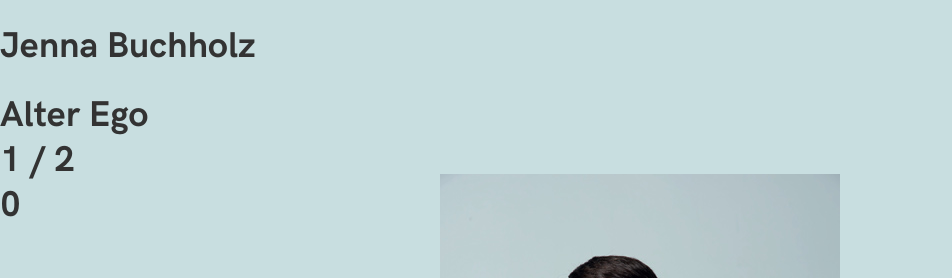
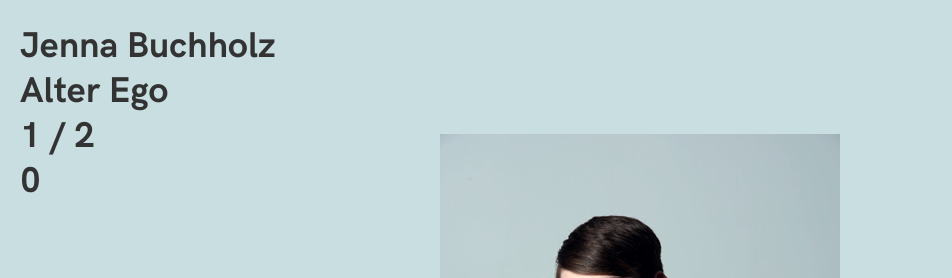
Before and after one commit to AntonyOtero/jenna-buchholz, a plain HTML site: page index.html in a window 1280 px wide. Shown: the top 278 px of the page, without its empty margins (0-952 px from the left). Drawn offline with Linux system fonts and the light colour scheme.

Commit message:
Adjust spacing

```diff
--- a/css/main.css
+++ b/css/main.css
@@ -24,12 +24,14 @@ body {
 //////////////////*/
 
 header {
+  margin-left: 20px;
   position: fixed;
   z-index: 1;
   transition: color 500ms;
 }
 
 h1 {
+  margin-bottom: 0;
   font-size: inherit;
   font-weight: normal;
 }
@@ -43,7 +45,7 @@ section {
   justify-content: center;
   align-items: center;
   min-height: 100vh;
-  padding: 80px;
+  padding: 40px;
 }
 
 .content,
```
